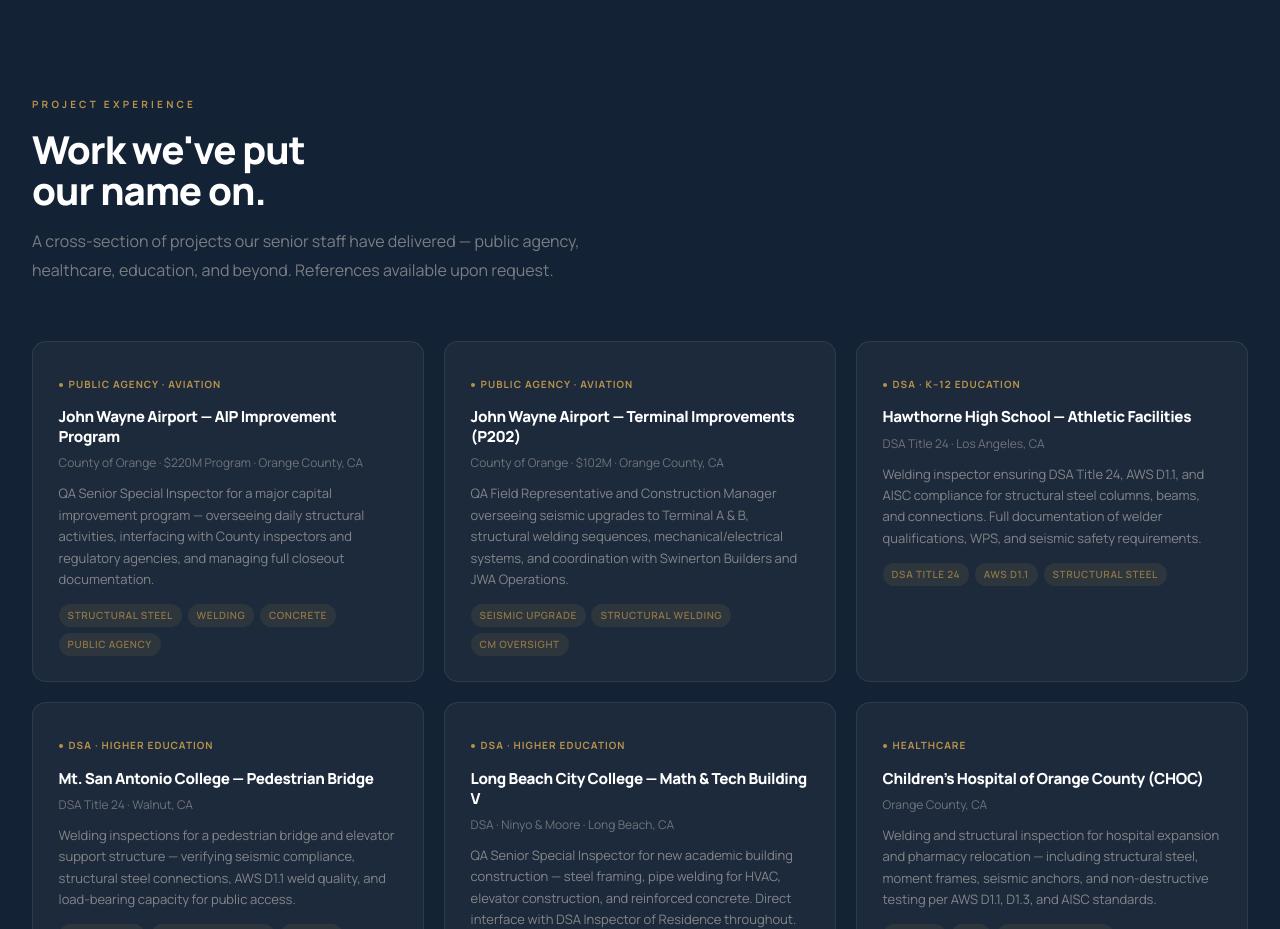
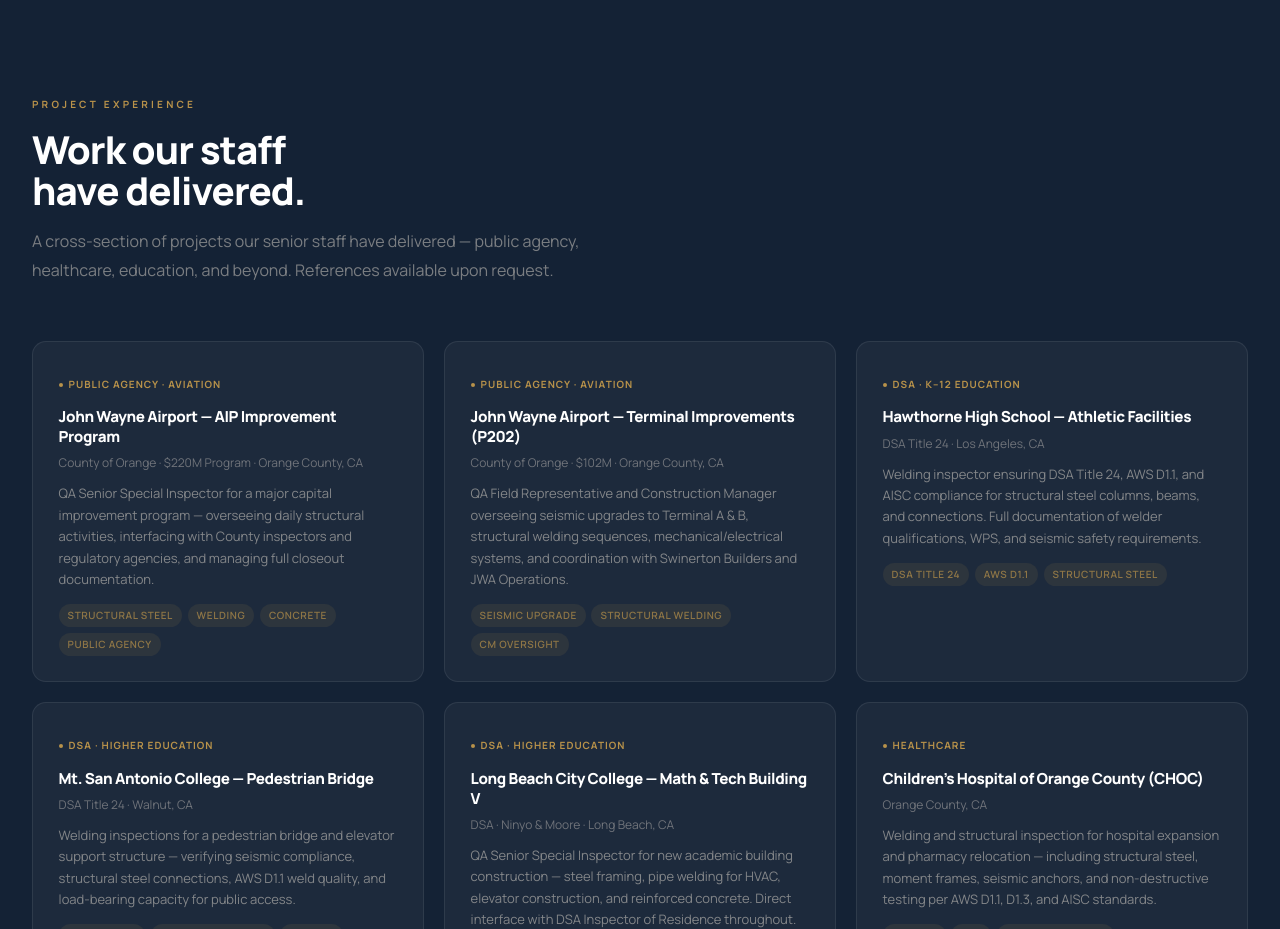
Before and after one commit to joegetz/asenso-inspections, a Next.js app: page / in a window 1280 px wide. Shown: the part 5720-6649 px from the top of the page. Built offline with nearby package versions, Linux system fonts and the light colour scheme.

Commit message:
Reword projects heading to 'Work our staff have delivered'

```diff
--- a/components/projects.tsx
+++ b/components/projects.tsx
@@ -79,9 +79,9 @@
       <div className="max-w-[--container-site] mx-auto">
         <SectionTag>Project Experience</SectionTag>
         <h2 className="text-[clamp(1.9rem,3vw,2.6rem)] font-extrabold leading-[1.07] tracking-tight text-white mb-4">
-          Work we&apos;ve put
+          Work our staff
           <br />
-          our name on.
+          have delivered.
         </h2>
         <p className="text-[16px] text-sand/[0.48] max-w-[560px] mb-14 leading-[1.8] font-normal">
           A cross-section of projects our senior staff have delivered &mdash;
```
